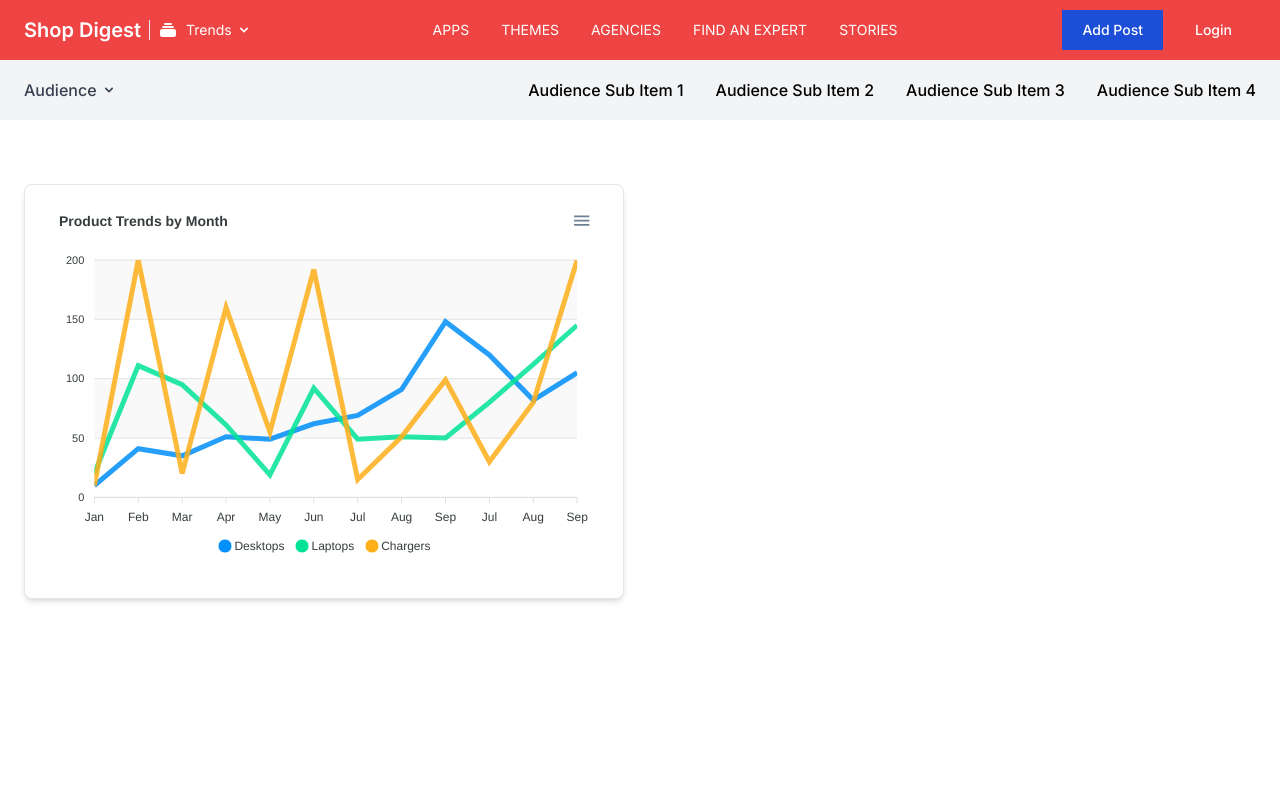
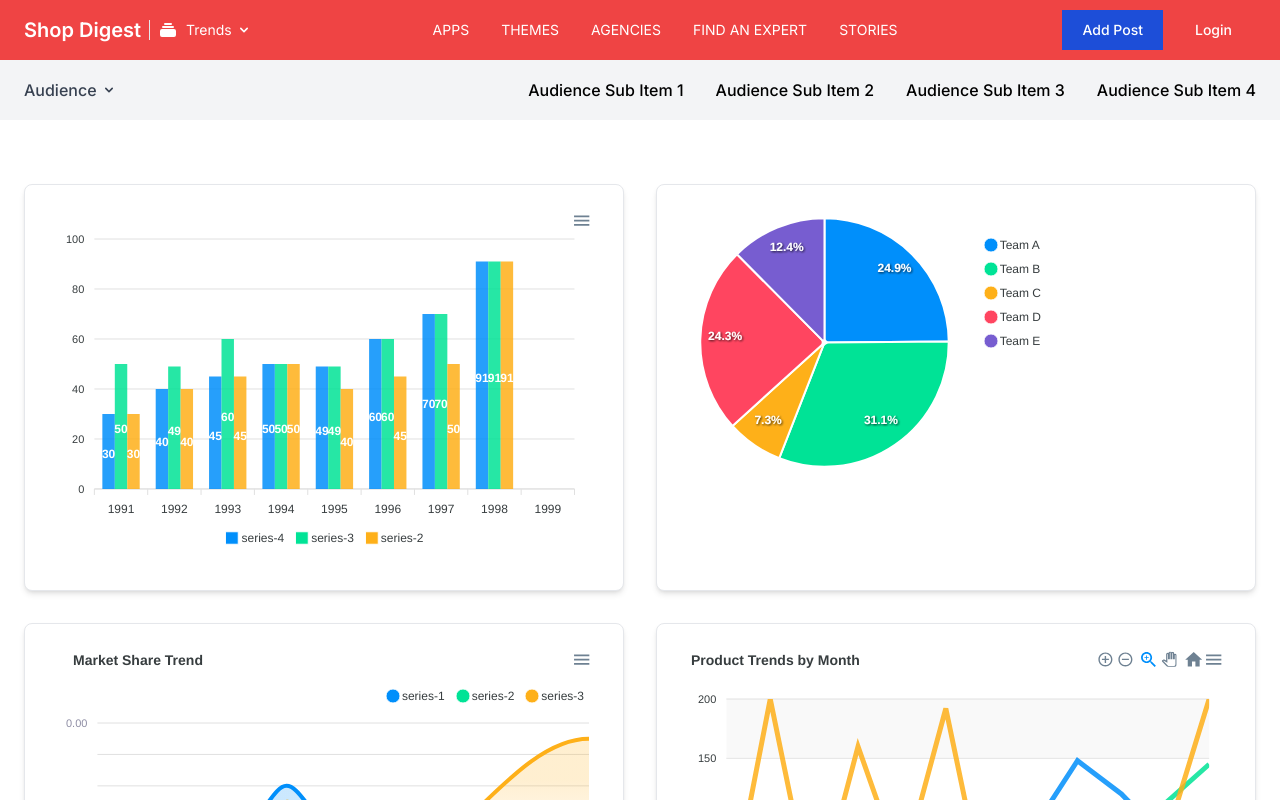
Before and after one commit to dhanrajjangid/next-shop, a Next.js app: page /charts in a window 1280 px wide. Shown: the top 800 px of the page. Built offline with nearby package versions, Linux system fonts and the light colour scheme.

Commit message:
chart issues fixed

```diff
--- a/src/app/charts/page.js
+++ b/src/app/charts/page.js
@@ -3,14 +3,19 @@
 // import ColumnChart from "@/components/Charts/ColumnChart";
 // import IrregularChart from "@/components/Charts/IrregularChart";
 // import PieChart from "@/components/Charts/PieChart";
-import LineChart from "@/components/Charts/LineChart";
-// import { PieChartDataOptions, PieChartSeries } from "@/data/PieChartData";
+// import LineChart from "@/components/Charts/LineChart";
+import { PieChartDataOptions, PieChartSeries } from "@/data/PieChartData";
 import { LineChartOptions, LineChartSeries } from "@/data/LineChartData";
-// import { ColumnChartOptions, ColumnChartSeries } from "@/data/ColumnChartData";
-// import {
-//   IrregularChartOptions,
-//   IrregularChartSeries,
-// } from "@/data/IrregularChartData";
+import { ColumnChartOptions, ColumnChartSeries } from "@/data/ColumnChartData";
+import {
+  IrregularChartOptions,
+  IrregularChartSeries,
+} from "@/data/IrregularChartData";
+import dynamic from 'next/dynamic'
+const LineChart = dynamic(() => import('@/components/Charts/LineChart'), { ssr: false });
+const PieChart = dynamic(() => import('@/components/Charts/PieChart'), { ssr: false });
+const IrregularChart = dynamic(() => import("@/components/Charts/IrregularChart"), { ssr: false });
+const ColumnChart = dynamic(() => import("@/components/Charts/ColumnChart"), { ssr: false });
 
 export default function ChartsPage() {
   return (
@@ -18,7 +23,7 @@ export default function ChartsPage() {
       <div className="py-8 px-4 mx-auto max-w-screen-xl lg:py-16 lg:px-6">
         <div className="grid gap-8 lg:grid-cols-2">
 
-          {/* <div className="p-6 bg-white rounded-lg border border-gray-200 shadow-md dark:bg-gray-800 dark:border-gray-700">
+           <div className="p-6 bg-white rounded-lg border border-gray-200 shadow-md dark:bg-gray-800 dark:border-gray-700">
             <ColumnChart
               options={ColumnChartOptions}
               series={ColumnChartSeries}
@@ -32,7 +37,7 @@ export default function ChartsPage() {
               options={IrregularChartOptions}
               series={IrregularChartSeries}
             />
-          </div> */}
+          </div>
 
           <div className="p-6 bg-white rounded-lg border border-gray-200 shadow-md dark:bg-gray-800 dark:border-gray-700">
             <LineChart options={LineChartOptions} series={LineChartSeries} />
--- a/src/components/Charts/ColumnChart.js
+++ b/src/components/Charts/ColumnChart.js
@@ -1,13 +1,14 @@
-"use client"
+"use client";
 
-import Chart from "react-apexcharts";
-export default function ColumnChart({options,series}) {
+import ReactApexChart from "react-apexcharts";
+
+export default function ColumnChart({ options, series }) {
+
   return (
-    <Chart
-      options={options}
-      series={series}
-      type="bar"
-      width="100%"
-    />
+    <>
+      {typeof window !== "undefined" && options?.xaxis?.categories?.length > 0 && (
+        <ReactApexChart options={options} series={series} type="bar" width="100%" />
+      )}
+    </>
   );
 }
--- a/src/components/Charts/IrregularChart.js
+++ b/src/components/Charts/IrregularChart.js
@@ -1,12 +1,12 @@
-"use client"
+"use client";
 
-import Chart from "react-apexcharts";
-export default function IrregularChart({options,series}) {
+import ReactApexChart from "react-apexcharts";
+export default function IrregularChart({ options, series }) {
   return (
-    <Chart
-      options={options}
-      series={series}
-      width="100%"
-    />
+    <>
+      {typeof window !== "undefined" && series[0]?.name && (
+        <ReactApexChart options={options} series={series} type="area" width="100%" />
+      )}
+    </>
   );
 }
--- a/src/components/Charts/LineChart.js
+++ b/src/components/Charts/LineChart.js
@@ -1,8 +1,6 @@
 "use client"
 
-import dynamic from 'next/dynamic'
-
-const ReactApexChart = dynamic(() => import('react-apexcharts'), { ssr: false });
+import ReactApexChart from 'react-apexcharts';
 export default function LineCart({ options, series }) {
   return (
     <>
--- a/src/components/Charts/PieChart.js
+++ b/src/components/Charts/PieChart.js
@@ -1,6 +1,18 @@
-"use client"
+"use client";
 
-import Chart from "react-apexcharts";
+import ReactApexChart from "react-apexcharts";
+
 export default function PieChart({ options, series }) {
-  return <Chart options={options} series={series} type="pie" width="100%" />;
+  return (
+    <>
+      {typeof window !== "undefined" && (
+        <ReactApexChart
+          options={options}
+          series={series}
+          type="pie"
+          width={380}
+        />
+      )}
+    </>
+  );
 }
--- a/src/data/ColumnChartData.js
+++ b/src/data/ColumnChartData.js
@@ -1,7 +1,4 @@
 export const ColumnChartOptions = {
-  chart: {
-    id: "basic-bar",
-  },
   xaxis: {
     categories: [1991, 1992, 1993, 1994, 1995, 1996, 1997, 1998, 1999],
   },
@@ -9,15 +6,15 @@ export const ColumnChartOptions = {
 
 export const ColumnChartSeries = [
   {
-    name: "series-1",
+    name: "series-4",
     data: [30, 40, 45, 50, 49, 60, 70, 91],
   },
   {
-    name: "series-1",
+    name: "series-3",
     data: [50, 49, 60, 50, 49, 60, 70, 91],
   },
   {
-    name: "series-1",
+    name: "series-2",
     data: [30, 40, 45, 50, 40, 45, 50, 91],
   },
 ];
--- a/src/data/LineChartData.js
+++ b/src/data/LineChartData.js
@@ -1,11 +1,5 @@
 export const LineChartOptions = {
-  chart: {
-    height: 350,
-    type: "line",
-    zoom: {
-      enabled: false,
-    },
-  },
+
   dataLabels: {
     enabled: false,
   },
--- a/src/data/PieChartData.js
+++ b/src/data/PieChartData.js
@@ -1,2 +1,6 @@
-export const PieChartDataOptions = {};
-export const PieChartSeries = [44, 55, 41, 17, 15];
+export const PieChartDataOptions = {
+
+    labels: ['Team A', 'Team B', 'Team C', 'Team D', 'Team E'],
+  }
+
+export const PieChartSeries = [44, 55, 13, 43, 22];
```
